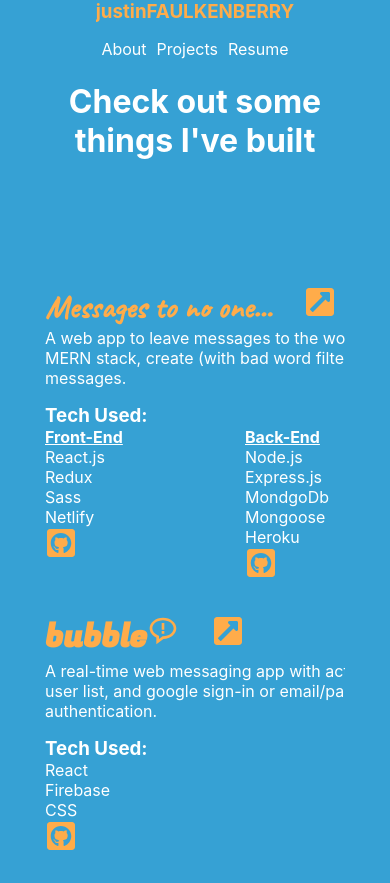
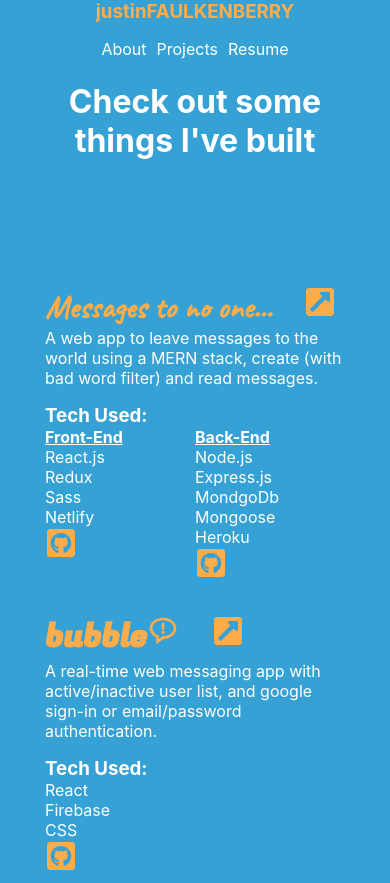
Before and after one commit to millennium-faulken/portfolio, a React app: page /projects in a window 390 px wide. Shown: the top 883 px of the page. Built offline with nearby package versions, Linux system fonts and the light colour scheme; a web font is replaced by a local one.

Commit message:
width of projects div

```diff
--- a/src/components/projects.css
+++ b/src/components/projects.css
@@ -76,7 +76,7 @@
 }
 
 @media (max-width: 900px) {
-  .projectsList {
+.projectsList{
   flex-direction: column;
   align-items: center;
 }
@@ -85,3 +85,12 @@
   text-align: left;
 }
 }
+
+@media (max-width: 500px) {
+    /* .projectItem h1 {
+      font-size: x-large;
+    } */
+    .projectItem {
+      width: auto;
+    }
+  }
```
Lines whose indentation alone changed are shown as unchanged.
